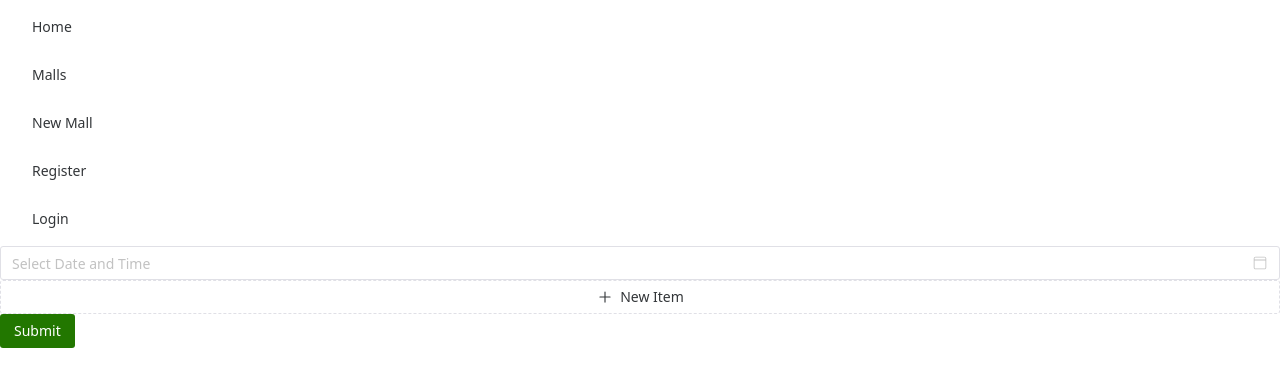
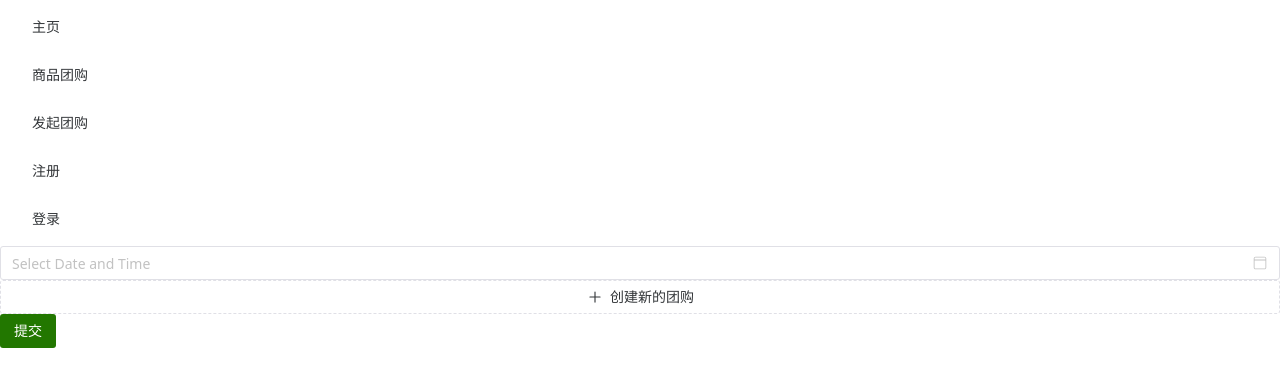
Before and after one commit to RainbowDashy/we-care-you, a Vue app in the folder frontend/: page /mall/new in a window 1280 px wide. Shown: the top 386 px of the page. Built offline with nearby package versions, Linux system fonts and the light colour scheme.

Commit message:
Translate some English into Chinese

```diff
--- a/frontend/src/components/LoginComponent.vue
+++ b/frontend/src/components/LoginComponent.vue
@@ -23,25 +23,25 @@ const login = async () => {
 </script>
 <template>
   <div>
-    <h1>Welcome back</h1>
-    <p>Login to your account</p>
+    <h1>欢迎使用</h1>
+    <p>账户登录</p>
     <n-form :label-width="80">
       <n-form-item>
         <n-input
           v-model:value="input.username"
-          placeholder="username"
+          placeholder="用户名"
         ></n-input>
       </n-form-item>
       <n-form-item>
         <n-input
           v-model:value="input.password"
-          placeholder="password"
+          placeholder="密码"
           type="password"
         ></n-input>
       </n-form-item>
       <n-form-item>
         <n-button attr-type="button" color="#426E52" size="large" @click="login"
-          >Login</n-button
+          >登录</n-button
         >
       </n-form-item>
     </n-form>
--- a/frontend/src/components/NavigationComponent.vue
+++ b/frontend/src/components/NavigationComponent.vue
@@ -14,7 +14,7 @@ const menuOptions = [
             name: "home",
           },
         },
-        { default: () => "Home" }
+        { default: () => "主页" }
       ),
     key: "router-home",
   },
@@ -27,7 +27,7 @@ const menuOptions = [
             name: "malls",
           },
         },
-        { default: () => "Malls" }
+        { default: () => "商品团购" }
       ),
     key: "router-malls",
   },
@@ -40,7 +40,7 @@ const menuOptions = [
             name: "new mall",
           },
         },
-        { default: () => "New Mall" }
+        { default: () => "发起团购" }
       ),
     key: "router-mall-new",
   },
@@ -53,7 +53,7 @@ const menuOptions = [
             name: "register",
           },
         },
-        { default: () => "Register" }
+        { default: () => "注册" }
       ),
     key: "router-register",
     disabled: user.logined,
@@ -67,7 +67,7 @@ const menuOptions = [
             name: "login",
           },
         },
-        { default: () => "Login" }
+        { default: () => "登录" }
       ),
     key: "router-login",
     disabled: user.logined,
--- a/frontend/src/components/NewMall.vue
+++ b/frontend/src/components/NewMall.vue
@@ -44,21 +44,21 @@ const submit = async () => {
   <main>
     <n-date-picker v-model:value="endtime" type="datetime" />
     <n-dynamic-input v-model:value="customValue" :on-create="onCreate">
-      <template #create-button-default> New Item </template>
+      <template #create-button-default>创建新的团购 </template>
       <template #default="{ value }">
         <div>
-          <n-input placeholder="name" v-model:value="value.name" />
-          <n-input-number placeholder="total" v-model:value="value.total" />
-          <n-input-number placeholder="price" v-model:value="value.price">
+          <n-input placeholder="商品名称" v-model:value="value.name" />
+          <n-input-number placeholder="商品总量" v-model:value="value.total" />
+          <n-input-number placeholder="商品价格" v-model:value="value.price">
             <template #prefix>￥</template>
           </n-input-number>
           <n-input
-            placeholder="description"
+            placeholder="商品描述"
             v-model:value="value.description"
           />
         </div>
       </template>
     </n-dynamic-input>
-    <n-button color="#227700" @click="submit"> Submit </n-button>
+    <n-button color="#227700" @click="submit"> 提交 </n-button>
   </main>
 </template>
--- a/frontend/src/components/RegisterComponent.vue
+++ b/frontend/src/components/RegisterComponent.vue
@@ -33,21 +33,21 @@ const registerAndLogin = async () => {
 </script>
 <template>
   <div>
-    <h1>Register Now!</h1>
-    <p>Create your new account</p>
+    <h1>注册</h1>
+    <p>创建新的账户</p>
     <n-form>
       <n-form-item>
-        <n-input v-model:value="input.username" placeholder="username" />
+        <n-input v-model:value="input.username" placeholder="用户名" />
       </n-form-item>
       <n-form-item>
         <n-input
           v-model:value="input.password"
-          placeholder="password"
+          placeholder="密码"
           type="password"
         />
       </n-form-item>
       <n-form-item>
-        <n-input v-model:value="input.location" placeholder="location" />
+        <n-input v-model:value="input.location" placeholder="地址" />
       </n-form-item>
       <n-form-item>
         <n-button
@@ -56,7 +56,7 @@ const registerAndLogin = async () => {
           size="large"
           @click="registerAndLogin"
         >
-          Register
+          注册
         </n-button>
       </n-form-item>
     </n-form>
```
